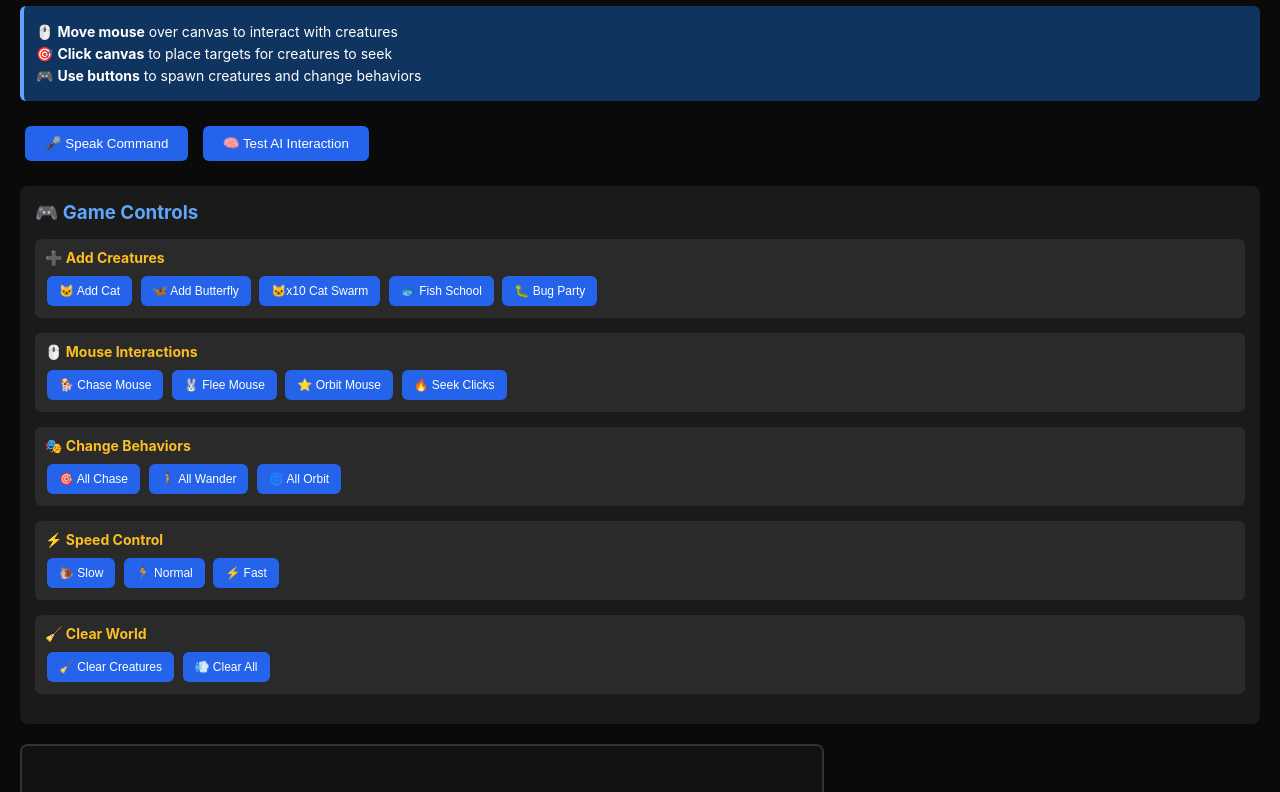
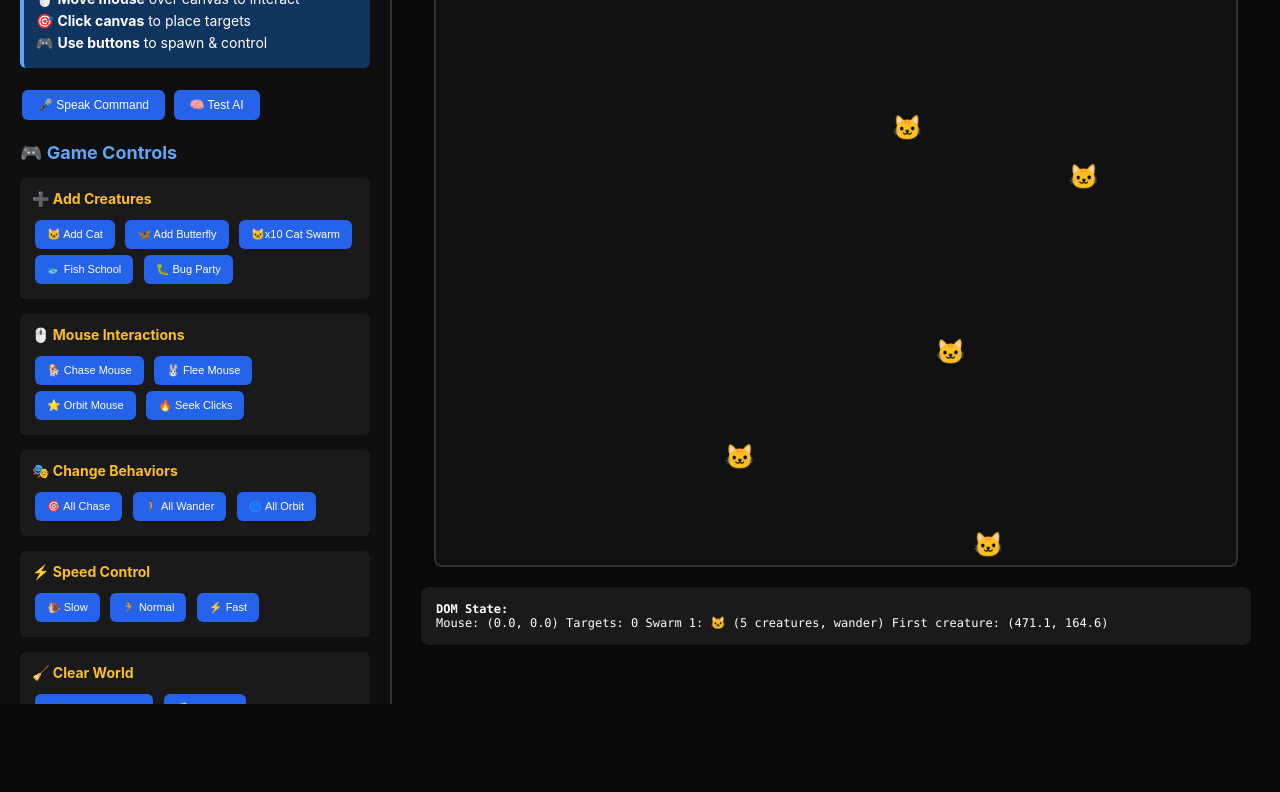
Before and after one commit to rranshous/stacksonstacks, a website: page index.html in a window 1280 px wide. Shown: the part 96-888 px from the top of the page. After the commit the page ends 800 px from the top, so only its background shows below. Drawn offline with Linux system fonts and the light colour scheme.

Commit message:
change is the spice of life

```diff
--- a/index.html
+++ b/index.html
@@ -7,20 +7,47 @@
     <style>
         body {
             margin: 0;
-            padding: 20px;
+            padding: 0;
             font-family: -apple-system, BlinkMacSystemFont, sans-serif;
             background: #0a0a0a;
             color: #fff;
+            height: 100vh;
+            overflow: hidden;
+        }
+
+        .app-container {
+            display: flex;
+            height: 100vh;
+        }
+
+        .controls-panel {
+            width: 350px;
+            padding: 20px;
+            background: #0f0f0f;
+            border-right: 2px solid #333;
+            overflow-y: auto;
+            flex-shrink: 0;
+        }
+
+        .canvas-panel {
+            flex: 1;
+            padding: 20px;
+            display: flex;
+            flex-direction: column;
+            align-items: center;
+            justify-content: center;
         }
 
         #game-canvas {
             border: 2px solid #333;
             background: #111;
             border-radius: 8px;
+            margin-bottom: 20px;
         }
 
         #debug-panel {
-            margin-top: 20px;
+            width: 100%;
+            max-width: 800px;
             padding: 15px;
             background: #1a1a1a;
             border-radius: 8px;
@@ -29,11 +56,11 @@
         }
 
         .voice-controls {
-            margin: 20px 0;
+            margin: 0 0 20px 0;
         }
 
         .instructions {
-            margin: 15px 0;
+            margin: 0 0 20px 0;
             padding: 12px;
             background: #0f3460;
             border-radius: 6px;
@@ -46,63 +73,73 @@
         }
 
         .game-controls {
-            margin: 20px 0;
-            padding: 15px;
-            background: #1a1a1a;
-            border-radius: 8px;
+            margin: 0;
+            padding: 0;
+            background: transparent;
         }
 
         .game-controls h3 {
             margin: 0 0 15px 0;
             color: #60a5fa;
+            font-size: 18px;
         }
 
         .control-section {
             margin-bottom: 15px;
-            padding: 10px;
-            background: #2a2a2a;
+            padding: 12px;
+            background: #1a1a1a;
             border-radius: 6px;
         }
 
         .control-section h4 {
-            margin: 0 0 8px 0;
+            margin: 0 0 10px 0;
             color: #fbbf24;
             font-size: 14px;
         }
 
         .control-section button {
-            margin: 2px;
+            margin: 3px;
             padding: 8px 12px;
-            font-size: 12px;
+            font-size: 11px;
+            display: inline-block;
         }
 
         button {
-            padding: 10px 20px;
-            margin: 5px;
+            padding: 8px 16px;
+            margin: 2px;
             background: #2563eb;
             color: white;
             border: none;
             border-radius: 6px;
             cursor: pointer;
+            font-size: 12px;
         }
 
         button:hover {
             background: #1d4ed8;
         }
+
+        .app-title {
+            margin: 0 0 20px 0;
+            font-size: 24px;
+        }
     </style>
 </head>
 <body>
-    <h1>🎮 AI Game Creation Lab</h1>
+    <div class="app-container">
+        <!-- Left Panel: Controls -->
+        <div class="controls-panel">
+            <h1 class="app-title">🎮 AI Game Lab</h1>
 
             <div class="instructions">
-        <p>🖱️ <strong>Move mouse</strong> over canvas to interact with creatures</p>
-        <p>🎯 <strong>Click canvas</strong> to place targets for creatures to seek</p>
-        <p>🎮 <strong>Use buttons</strong> to spawn creatures and change behaviors</p>
+                <p>🖱️ <strong>Move mouse</strong> over canvas to interact</p>
+                <p>🎯 <strong>Click canvas</strong> to place targets</p>
+                <p>🎮 <strong>Use buttons</strong> to spawn & control</p>
             </div>
 
             <div class="voice-controls">
                 <button id="voice-btn">🎤 Speak Command</button>
-        <button id="test-ai-btn">🧠 Test AI Interaction</button>
+                <button id="test-ai-btn">🧠 Test AI</button>
             </div>
 
             <div class="game-controls">
@@ -145,8 +182,18 @@
                     <button id="clear-swarms-btn">💨 Clear All</button>
                 </div>
             </div>
+        </div>
 
+        <!-- Right Panel: Canvas & Debug -->
+        <div class="canvas-panel">
             <canvas id="game-canvas" width="800" height="600"></canvas>
+
+            <div id="debug-panel">
+                <strong>DOM State:</strong>
+                <div id="dom-output"></div>
+            </div>
+        </div>
+    </div>
 
     <!-- Game World: The Live State -->
     <game-world style="display: none;">
@@ -159,11 +206,6 @@
             <creature x="180" y="140" vx="-1.2" vy="-0.7"></creature>
         </swarm>
     </game-world>
-
-    <div id="debug-panel">
-        <strong>DOM State:</strong>
-        <div id="dom-output"></div>
-    </div>
 
     <script type="module">
         import { GameEngine } from './game-engine-v3.js';
```
Also changed, not shown: docs/dev-log.md (+21 -0 lines). Lines whose indentation alone changed are shown as unchanged.
